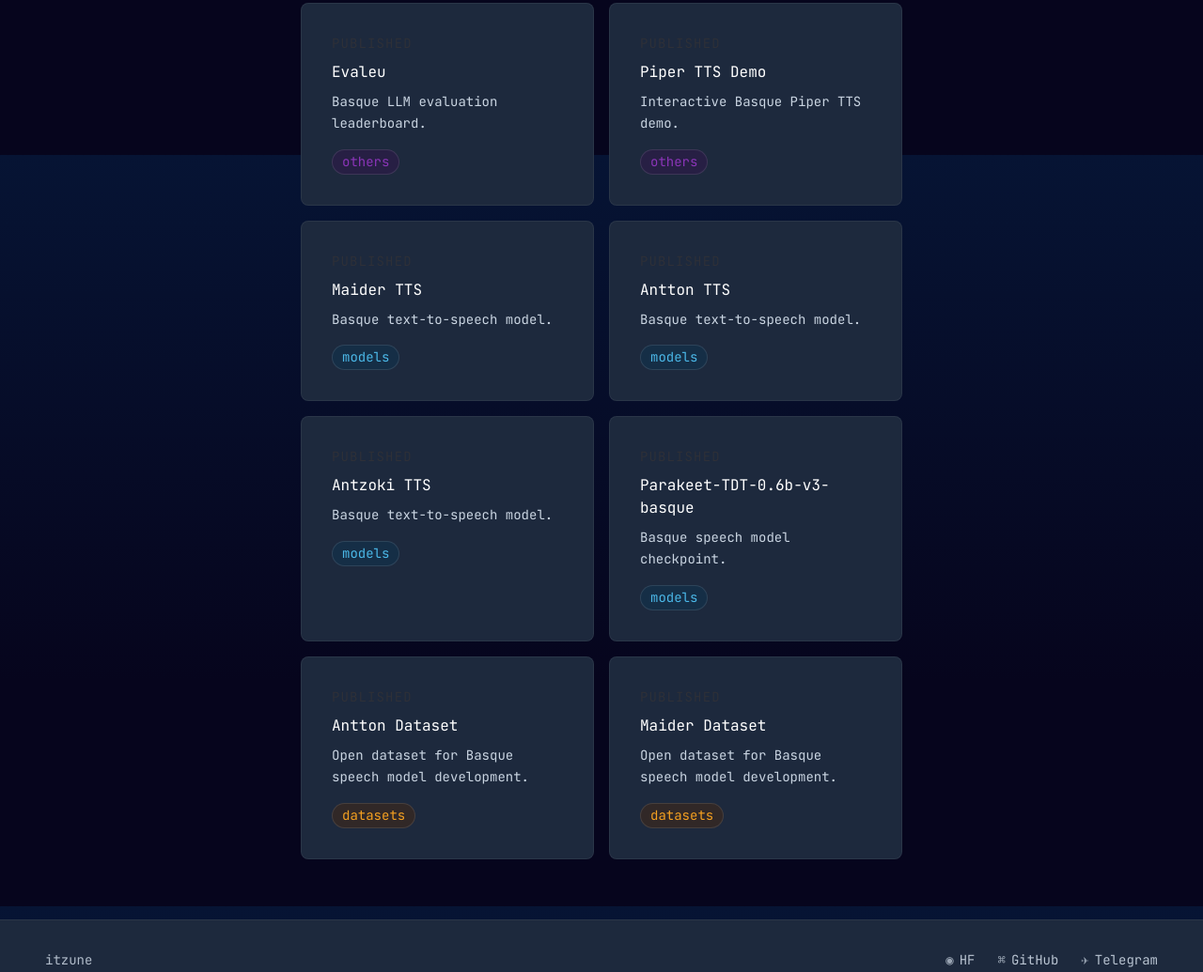
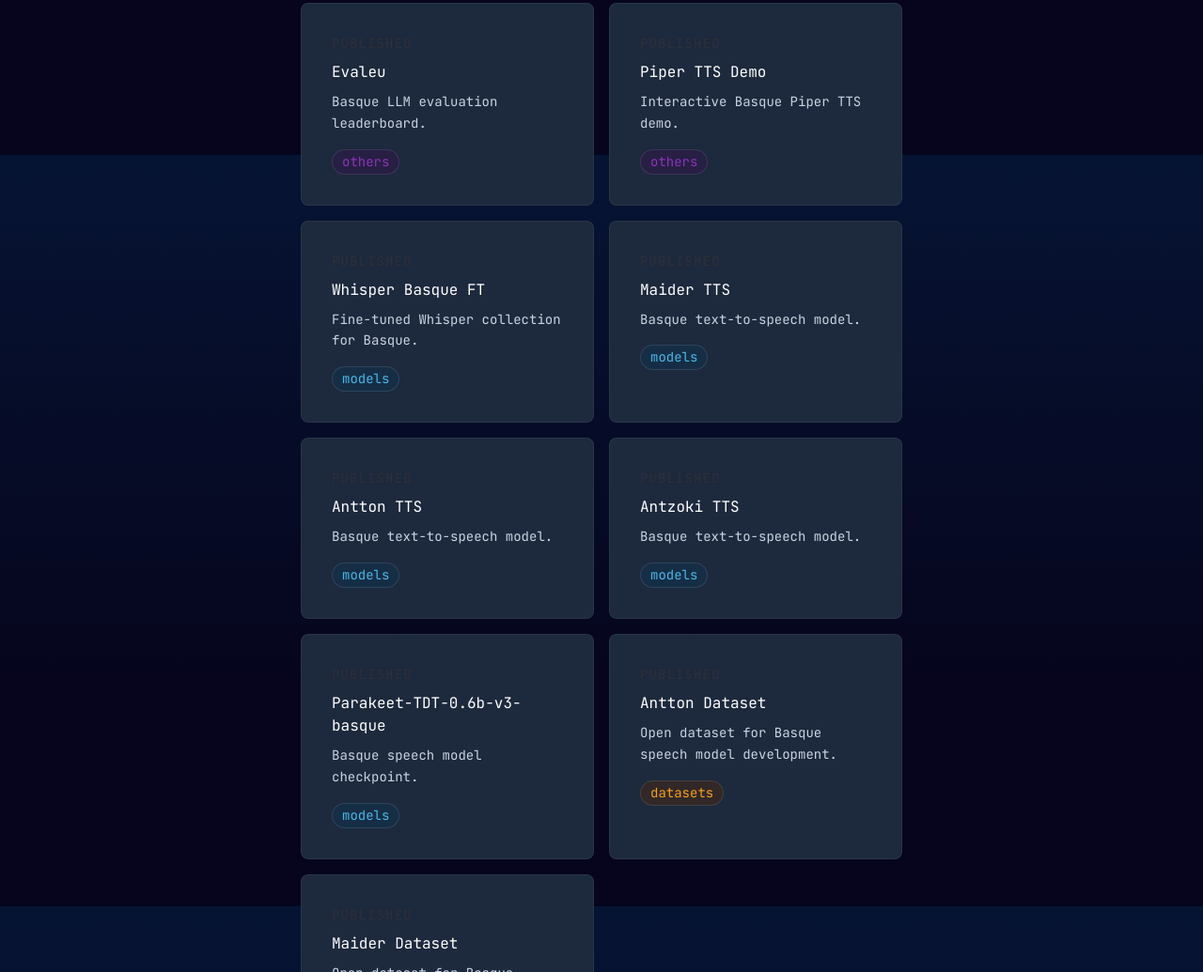
Before and after one commit to itzune/itzune.github.io, a plain HTML site: page index.html in a window 1280 px wide. Shown: the part 1435-2470 px from the top of the page at 94% size. Drawn offline with Linux system fonts and the light colour scheme; animation ran at ten frames a second.

Commit message:
Add Whisper Basque fine-tuning collection card

```diff
--- a/index.html
+++ b/index.html
@@ -199,6 +199,17 @@
           <div class="card project-card" data-tags="models" role="listitem">
             <p class="card__label" data-i18n="projects.status">argitaratua</p>
             <p class="card__title">
+              <a class="project-title-link" href="https://huggingface.co/collections/xezpeleta/whisper-basque-fine-tuning" target="_blank" rel="noopener">Whisper Basque FT</a>
+            </p>
+            <p class="card__body" data-i18n="project.whisper.body">Fine-tuned Whisper collection for Basque.</p>
+            <div style="margin-top:var(--spacing-16); display:flex; gap:8px; flex-wrap:wrap;">
+              <span class="tag tag--sky" data-i18n="filters.models">ereduak</span>
+            </div>
+          </div>
+
+          <div class="card project-card" data-tags="models" role="listitem">
+            <p class="card__label" data-i18n="projects.status">argitaratua</p>
+            <p class="card__title">
               <a class="project-title-link" href="https://huggingface.co/itzune/maider-tts" target="_blank" rel="noopener">Maider TTS</a>
             </p>
             <p class="card__body" data-i18n="project.maiderTts.body">Basque text-to-speech model.</p>
@@ -304,6 +315,7 @@
           project: {
             evaleu: { body: 'Euskarazko LLM ebaluazio leaderboard-a.' },
             piperDemo: { body: 'Euskarazko Piper TTS demo interaktiboa.' },
+            whisper: { body: 'Whisper euskaraz eredu bilduma.' },
             maiderTts: { body: 'Euskarazko testutik-ahotsera eredua.' },
             anttonTts: { body: 'Euskarazko testutik-ahotsera eredua.' },
             antzokiTts: { body: 'Euskarazko testutik-ahotsera eredua.' },
@@ -331,6 +343,7 @@
           project: {
             evaleu: { body: 'Basque LLM evaluation leaderboard.' },
             piperDemo: { body: 'Interactive Basque Piper TTS demo.' },
+            whisper: { body: 'Fine-tuned Whisper collection for Basque.' },
             maiderTts: { body: 'Basque text-to-speech model.' },
             anttonTts: { body: 'Basque text-to-speech model.' },
             antzokiTts: { body: 'Basque text-to-speech model.' },
```
